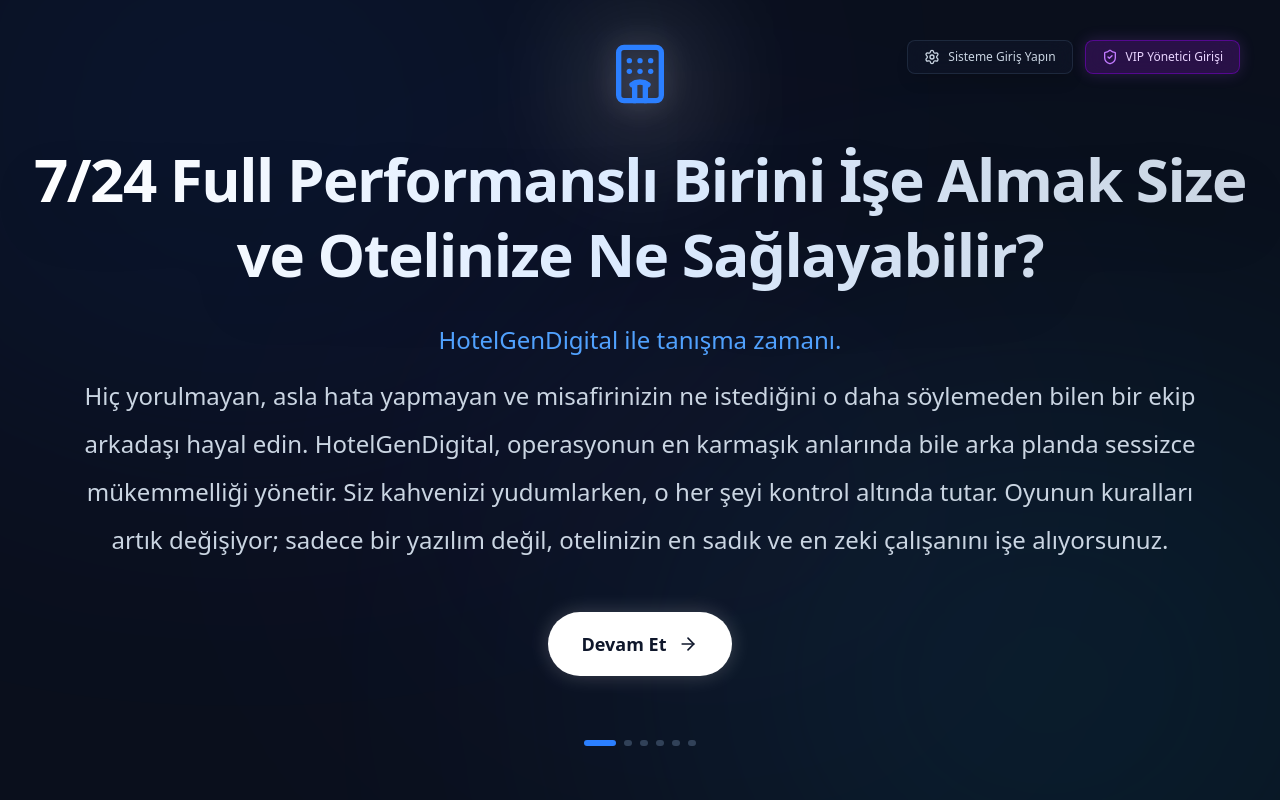
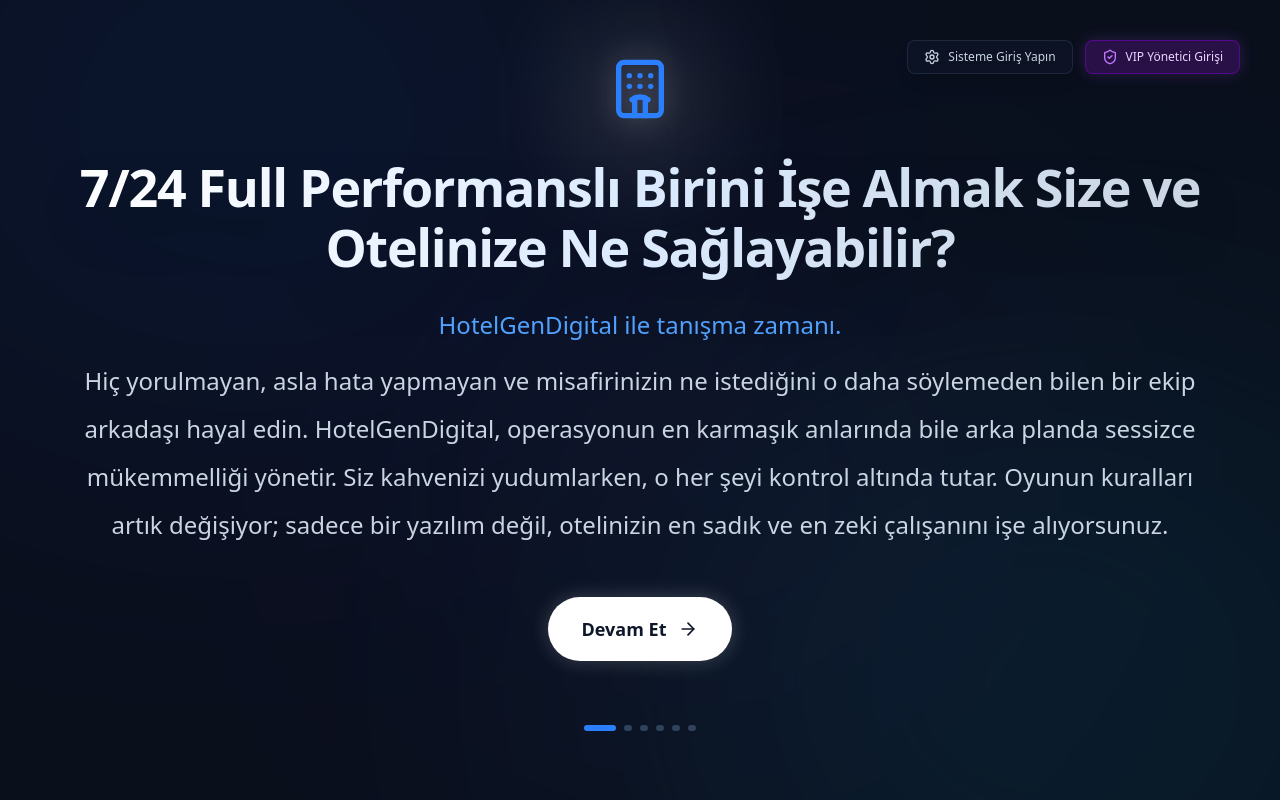
Before and after one commit to qltydigital-hub/HotelGenDigital, a Next.js app in the folder hotel-admin-dashboard/: page / in a window 1280 px wide. Built offline with nearby package versions, Linux system fonts and the light colour scheme.

Commit message:
style: baslik puntolari 3 satiri engellemek adina optimize edildi

```diff
--- a/hotel-admin-dashboard/src/app/page.tsx
+++ b/hotel-admin-dashboard/src/app/page.tsx
@@ -207,7 +207,7 @@ export default function PresentationFunnel() {
               initial={{ opacity: 0, y: 20 }}
               animate={{ opacity: 1, y: 0 }}
               transition={{ delay: 0.3 }}
-              className="text-3xl sm:text-4xl md:text-5xl lg:text-6xl font-extrabold tracking-tight mb-4 md:mb-6 text-transparent bg-clip-text bg-gradient-to-r from-white via-blue-100 to-slate-300 pb-2 leading-tight drop-shadow-2xl w-full"
+              className="text-3xl sm:text-4xl md:text-5xl lg:text-5xl xl:text-[3.25rem] font-extrabold tracking-tight mb-4 md:mb-6 text-transparent bg-clip-text bg-gradient-to-r from-white via-blue-100 to-slate-300 pb-2 leading-[1.15] drop-shadow-2xl w-full max-w-6xl mx-auto px-2"
             >
               {slides[slide].title}
             </motion.h1>
```
